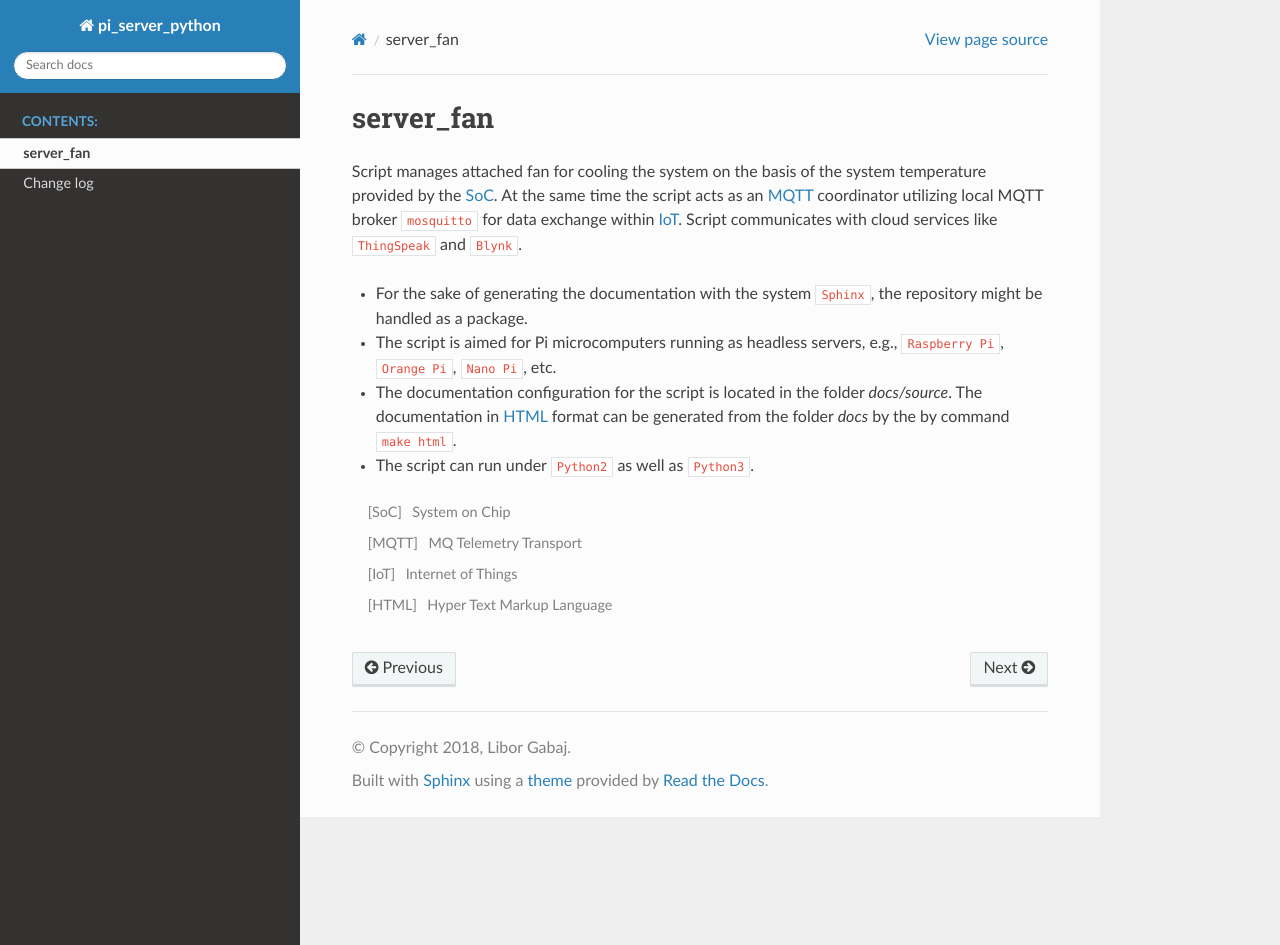
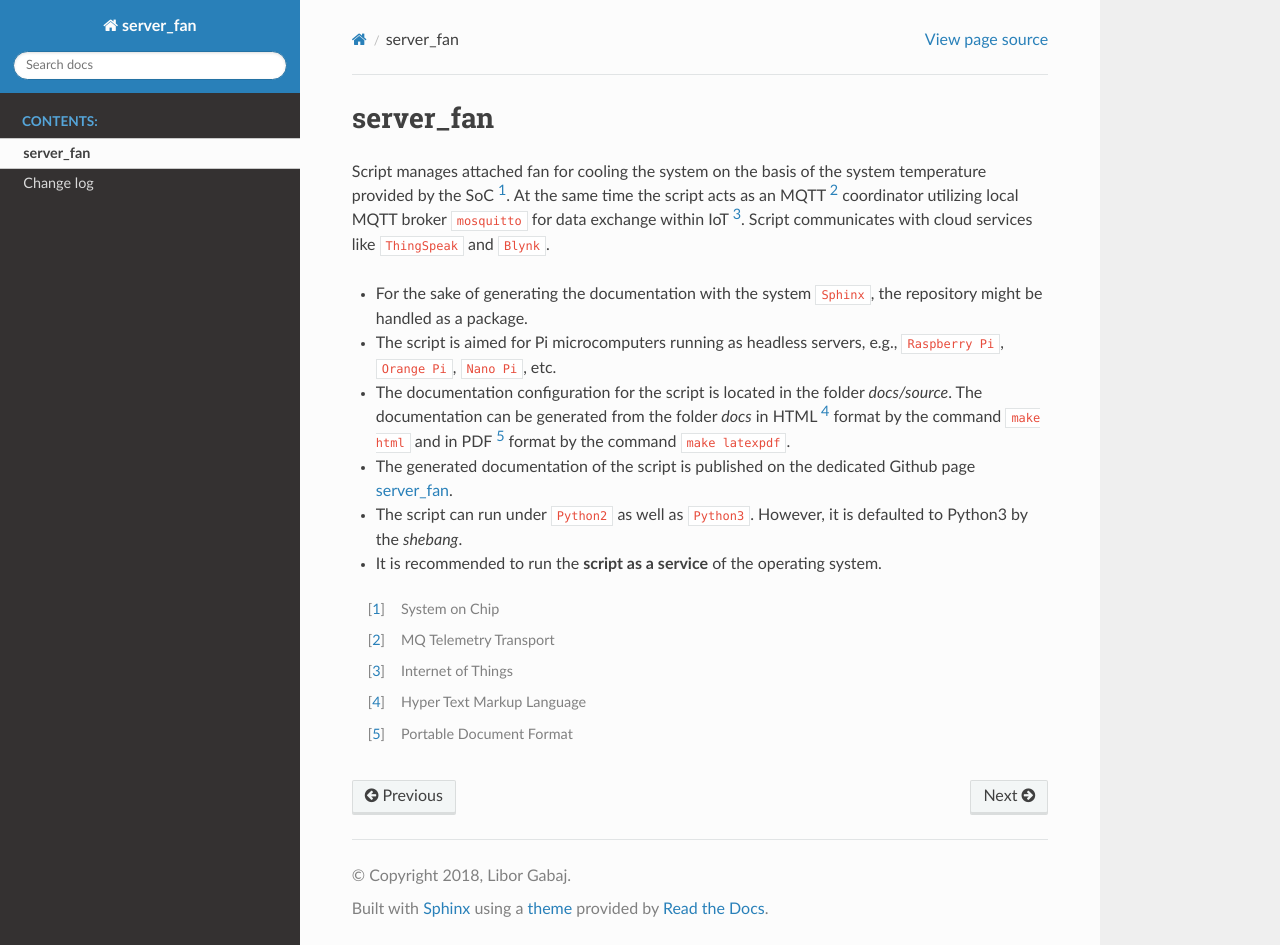
Before and after one commit to mrkalePythonApp/pi_server_python, a Sphinx documentation site: the page built from docs/source/readme.rst, in a window 1280 px wide and 945 px high. Built offline with Sphinx 7.4.7 and the Read the Docs theme 2.0.0, drawn with Linux system fonts in a browser that asks for light colours.

Commit message:
Added publishing documentation on Github Pages.

```diff
--- a/README.rst
+++ b/README.rst
@@ -3,9 +3,9 @@
 **********
 
 Script manages attached fan for cooling the system on the basis of
-the system temperature provided by the SoC_. At the same time the script acts
-as an MQTT_ coordinator utilizing local MQTT broker ``mosquitto`` for data
-exchange within IoT_. Script communicates with cloud services like
+the system temperature provided by the SoC [1]_. At the same time the script acts
+as an MQTT [2]_ coordinator utilizing local MQTT broker ``mosquitto`` for data
+exchange within IoT [3]_. Script communicates with cloud services like
 ``ThingSpeak`` and ``Blynk``.
 
 - For the sake of generating the documentation with the system ``Sphinx``,
@@ -15,12 +15,20 @@
   e.g., ``Raspberry Pi``, ``Orange Pi``, ``Nano Pi``, etc.
 
 - The documentation configuration for the script is located in the folder
-  `docs/source`. The documentation in HTML_ format can be generated from
-  the folder `docs` by the by command ``make html``.
+  `docs/source`. The documentation can be generated from the folder `docs`
+  in HTML [4]_ format by the command ``make html`` and in PDF [5]_ format
+  by the command ``make latexpdf``.
 
-- The script can run under ``Python2`` as well as ``Python3``.
+- The generated documentation of the script is published on the dedicated
+  Github page `server_fan <https://mrkalepythonapp.github.io/server_fan/>`_.
 
-.. [SoC] System on Chip
-.. [MQTT] MQ Telemetry Transport
-.. [IoT] Internet of Things
-.. [HTML] Hyper Text Markup Language
+- The script can run under ``Python2`` as well as ``Python3``. However, it is
+  defaulted to Python3 by the `shebang`.
+
+- It is recommended to run the **script as a service** of the operating system.
+
+.. [1] System on Chip
+.. [2] MQ Telemetry Transport
+.. [3] Internet of Things
+.. [4] Hyper Text Markup Language
+.. [5] Portable Document Format
--- a/docs/source/conf.py
+++ b/docs/source/conf.py
@@ -19,7 +19,7 @@
 
 # -- Project information -----------------------------------------------------
 
-project = u'pi_server_python'
+project = u'server_fan'
 copyright = u'2018, Libor Gabaj'
 author = u'Libor Gabaj'
 
@@ -105,7 +105,7 @@
 # -- Options for HTMLHelp output ---------------------------------------------
 
 # Output file base name for HTML help builder.
-htmlhelp_basename = 'pi_server_pythondoc'
+htmlhelp_basename = 'server_fan'
 
 
 # -- Options for LaTeX output ------------------------------------------------
@@ -132,7 +132,7 @@
 # (source start file, target name, title,
 #  author, documentclass [howto, manual, or own class]).
 latex_documents = [
-    (master_doc, 'pi_server_python.tex', u'pi_server_python Documentation',
+    (master_doc, 'server_fan.tex', u'server_fan Documentation',
      u'Libor Gabaj', 'manual'),
 ]
 
@@ -142,7 +142,7 @@
 # One entry per manual page. List of tuples
 # (source start file, name, description, authors, manual section).
 man_pages = [
-    (master_doc, 'serverfan', u'pi_server_python Documentation',
+    (master_doc, 'serverfan', u'server_fan Documentation',
      [author], 1)
 ]
 
@@ -153,10 +153,25 @@
 # (source start file, target name, title, author,
 #  dir menu entry, description, category)
 texinfo_documents = [
-    (master_doc, 'pi_server_python', u'pi_server_python Documentation',
-     author, 'pi_server_python', 'One line description of project.',
+    (master_doc, 'server_fan', u'server_fan Documentation',
+     author, 'server_fan', 'One line description of project.',
      'Miscellaneous'),
 ]
 
 
 # -- Extension configuration -------------------------------------------------
+
+
+# -- Options for Napoleon extension -------------------------------------------
+napoleon_google_docstring = True
+napoleon_numpy_docstring = True
+napoleon_include_init_with_doc = False
+napoleon_include_private_with_doc = False
+napoleon_include_special_with_doc = False
+napoleon_use_admonition_for_examples = False
+napoleon_use_admonition_for_notes = False
+napoleon_use_admonition_for_references = False
+napoleon_use_ivar = False
+napoleon_use_param = True
+napoleon_use_rtype = True
+napoleon_use_keyword = True
--- a/docs/source/index.rst
+++ b/docs/source/index.rst
@@ -5,8 +5,8 @@
    You can adapt this file completely to your liking, but it should at least
    contain the root `toctree` directive.
 
-Documentation for Python script set pi_server_python
-====================================================
+Documentation for Python script set server_fan
+==============================================
 
 .. toctree::
    :maxdepth: 2
--- a/docs/source/modules.rst
+++ b/docs/source/modules.rst
@@ -1,5 +1,5 @@
-pi_server_python
-================
+server_fan
+==========
 
 .. toctree::
    :maxdepth: 4
```
Also changed, not shown: 2 other files.
